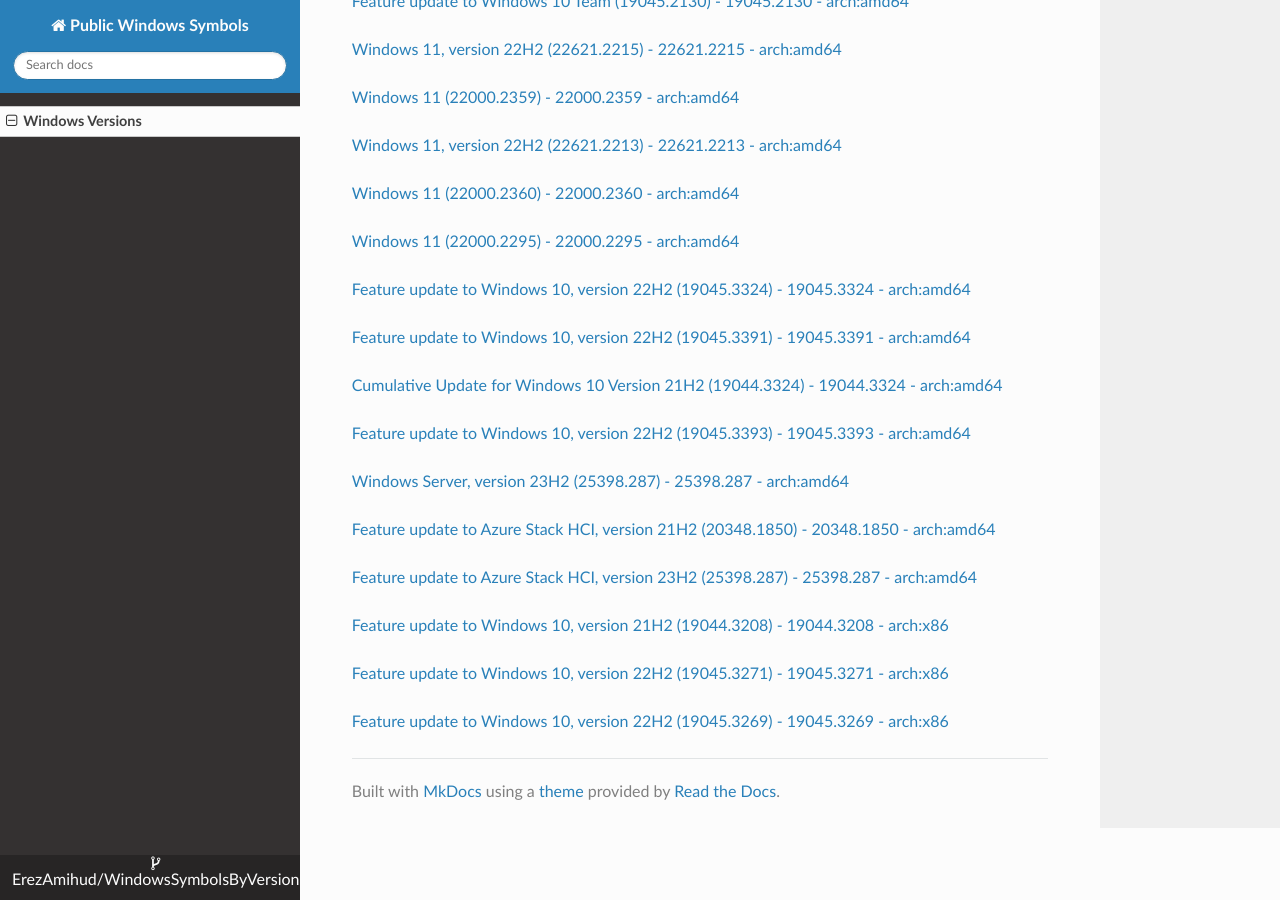
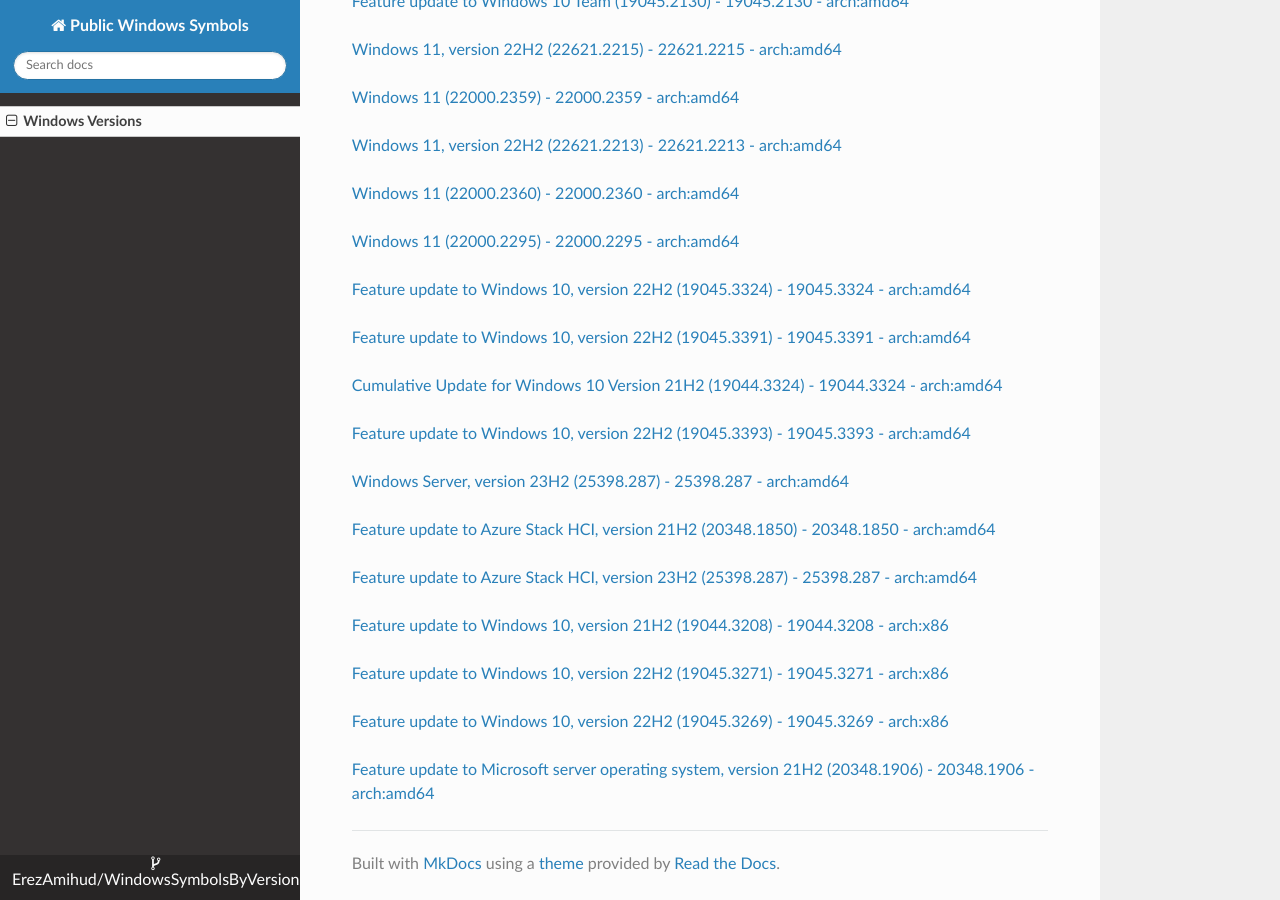
Before and after one commit to ErezAmihud/WindowsSymbolsByVersion, an MkDocs documentation site: the page built from docs/index.md, in a window 1280 px wide and 900 px high, scrolled down 26789 px. Built offline with MkDocs 1.6.1, drawn with Linux system fonts in a browser that asks for light colours; nearby versions of some CDN libraries.

Commit message:
Automated commit, add manifest for ed6cb54a-1bfe-4bb6-90a4-4e2f44088b2d

```diff
--- a/docs/index.md
+++ b/docs/index.md
@@ -1525,3 +1525,6 @@
 
 
 [Feature update to Windows 10, version 22H2 (19045.3269) - 19045.3269 - arch:x86](https://github.com/ErezAmihud/WindowsSymbolsByVersion/blob/main/manifests/e8172004-27fc-4a3f-a2f1-35cf54056cda.manifest)
+
+
+[Feature update to Microsoft server operating system, version 21H2 (20348.1906) - 20348.1906 - arch:amd64](https://github.com/ErezAmihud/WindowsSymbolsByVersion/blob/main/manifests/ed6cb54a-1bfe-4bb6-90a4-4e2f44088b2d.manifest)
```
Also changed, not shown: process_builds.json (+1 -1 lines), 1 other file.
